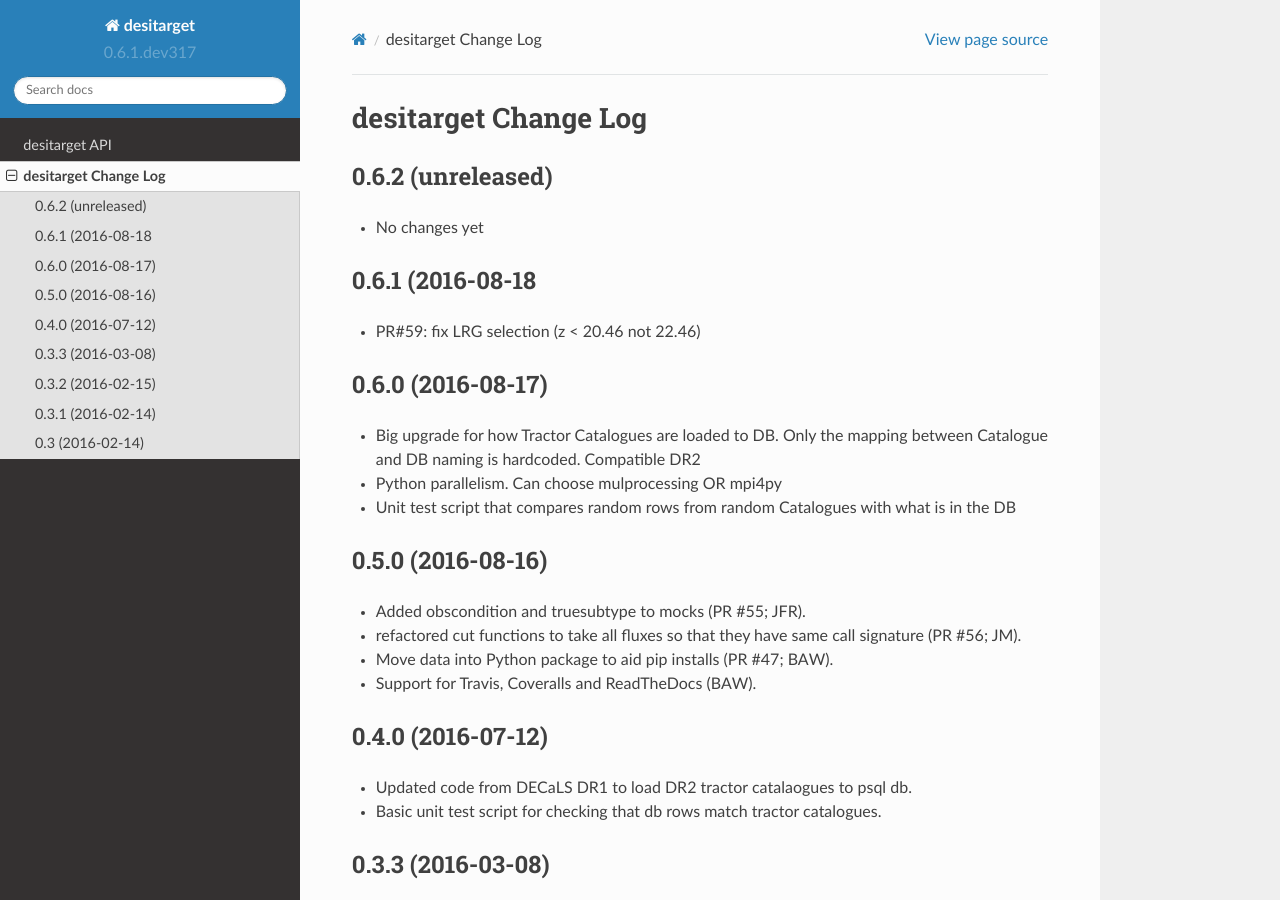
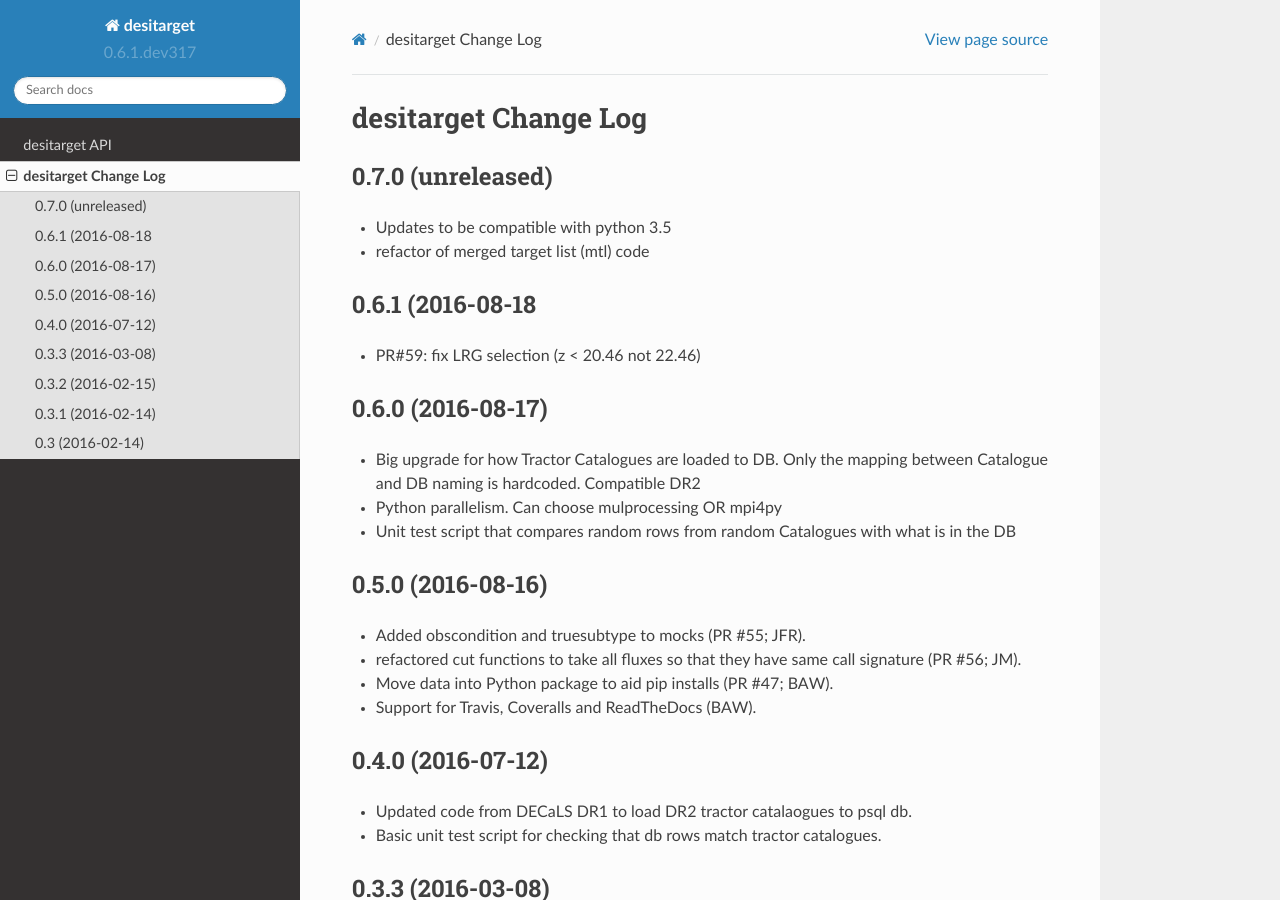
Before and after one commit to desihub/desitarget, a Sphinx documentation site: the page built from doc/changes.rst, in a window 1280 px wide and 900 px high. Built offline with Sphinx 7.4.7 and the Read the Docs theme 2.0.0, drawn with Linux system fonts in a browser that asks for light colours.

```diff
--- a/doc/changes.rst
+++ b/doc/changes.rst
@@ -2,10 +2,11 @@
 desitarget Change Log
 =====================
 
-0.6.2 (unreleased)
+0.7.0 (unreleased)
 ------------------
 
-* No changes yet
+* Updates to be compatible with python 3.5
+* refactor of merged target list (mtl) code
 
 0.6.1 (2016-08-18
 ------------------
```
Also changed, not shown: .travis.yml.
